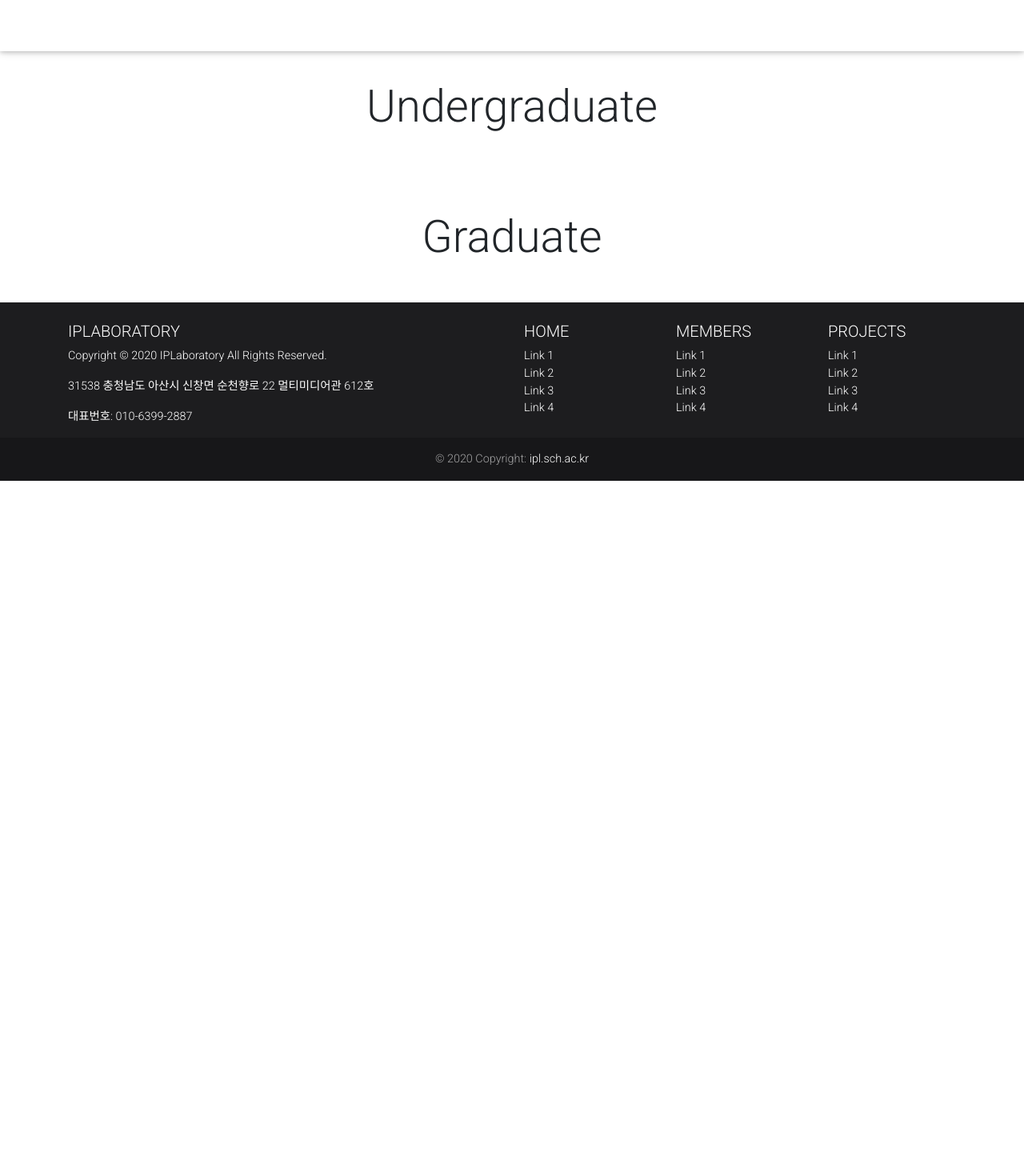
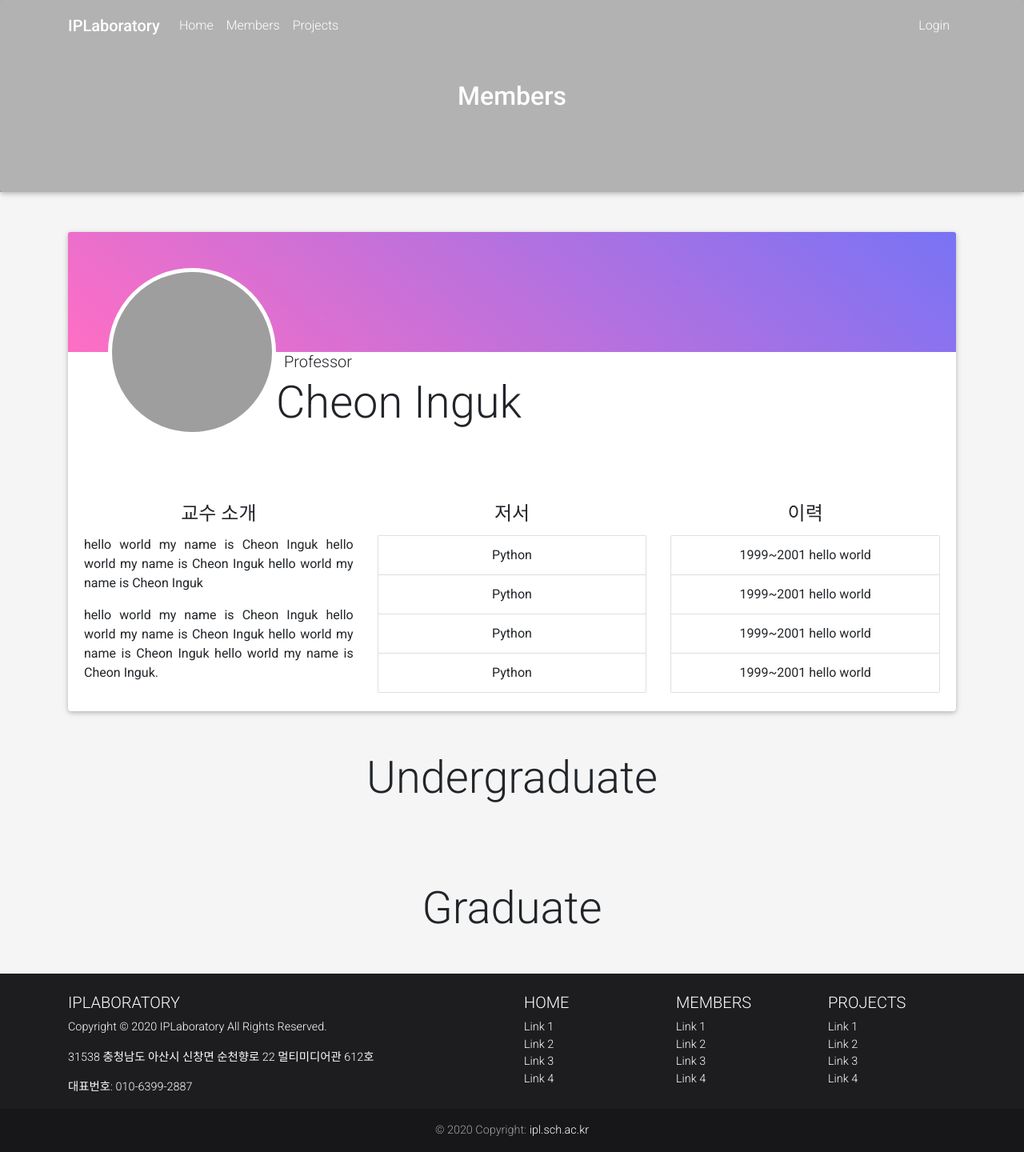
Before and after one commit to HwangSB/IPLSite, a Django app: template home/templates/members.html in a window 1280 px wide. Shown: the whole page at 80% size. Before the commit the page ends 601 px from the top, so only its background shows below. Run offline with Django 3.2, Linux system fonts and the light colour scheme; the template is opened without the code that fills it, so the values that code supplies are empty; some libraries are stand-ins or nearby versions; grey boxes are pictures that could not be loaded.

Commit message:
New Favicon Member page Solved static files path issue

```diff
--- a/IPLSite/settings.py
+++ b/IPLSite/settings.py
@@ -119,13 +119,11 @@ USE_TZ = True
 # https://docs.djangoproject.com/en/3.0/howto/static-files/
 
 BASE_DIR = os.path.dirname(os.path.dirname(os.path.abspath(__file__)))
-ROOT_DIR = os.path.dirname(BASE_DIR)
 
 STATIC_URL = '/static/'
 
-STATIC_DIR = os.path.join(BASE_DIR, 'static')
 STATICFILES_DIRS = [
-    STATIC_DIR,
+    os.path.join(BASE_DIR, 'home', 'static')
 ]
 
-STATIC_ROOT = os.path.join(ROOT_DIR, '.static_root')
+STATIC_ROOT = os.path.join(BASE_DIR, 'static')
--- a/home/static/css/style.css
+++ b/home/static/css/style.css
@@ -1,11 +1,8 @@
 .cover-page {
-    height: 100%;
-}
-
-@media (max-width: 740px) {
-    .cover-page {
-        height: 100vh;
-    }
+    height: 100vh;
+    background-repeat: no-repeat;
+    background-size: cover;
+    background-position: center;
 }
 
 .top-nav-collapse {
@@ -16,13 +13,59 @@
     background: transparent !important;
 }
 
-@media (max-width: 991px) {
-    .navbar:not(.top-nav-collapse) {
-        background: transparent !important;
-    }
-}
-
 .hr-light {
     border-top: 3px solid #fff;
     width: 400px;
 }
+
+.avatar-bg {
+    width: 100%;
+    height: 150px;
+    margin-bottom: 120px;
+    position: relative;
+}
+
+.avatar-left {
+    position: absolute;
+    left: 50px;
+    top: 100%;
+    transform: translate(0%, -50%);
+}
+
+.avatar-title-left {
+    position: absolute;
+    left: 260px;
+    top: 180px;
+}
+
+.avatar-subtitle-left {
+    position: absolute;
+    left: 270px;
+    top: 150px;
+}
+
+@media (min-width: 1200px) {
+}
+
+@media (max-width: 1199px) {
+}
+
+@media (max-width: 992px) {
+}
+
+@media (max-width: 768px) {
+    .avatar-left {
+        position: absolute;
+        left: 50%;
+        top: 100%;
+        transform: translate(-50%, -50%);
+    }
+
+    .avatar-title-left {
+        position: static;
+    }
+
+    .avatar-subtitle-left {
+        position: static;
+    }
+}
--- a/home/templates/base.html
+++ b/home/templates/base.html
@@ -13,7 +13,7 @@
     <title>순천향대학교 영상처리 연구실</title>
 
     <!-- MDB icon -->
-    <link rel="icon" href="{% static 'img/mdb-favicon.ico' %}" type="image/x-icon">
+    <link rel="icon" href="{% static 'img/favicon.ico' %}" type="image/x-icon">
     <!-- Font Awesome -->
     <link rel="stylesheet" href="https://use.fontawesome.com/releases/v5.11.2/css/all.css">
     <!-- Google Fonts Roboto -->
@@ -23,14 +23,16 @@
     <!-- Material Design Bootstrap -->
     <link rel="stylesheet" href="{% static 'css/mdb.min.css' %}">
 
-    <!-- Start your external stylesheet here -->
+    <!-- Start your stylesheet here -->
     {% block css %}
     {% endblock %}
-    <!-- End your external stylesheet here -->
+    <!-- End your stylesheet here -->
+
 </head>
 
 <body aria-busy="true">
-    <nav class="navbar navbar-expand-lg navbar-dark fixed-top scrolling-navbar">
+    <!-- Start your project here -->
+    <nav class="navbar navbar-expand-lg navbar-dark fixed-top scrolling-navbar z-depth-0">
         <div class="container">
             <a class="navbar-brand" href="{% url 'home' %}"><strong>IPLaboratory</strong></a>
             <button class="navbar-toggler" type="button" data-toggle="collapse" data-target="#navbarSupportedContent-7"
@@ -58,7 +60,6 @@
         </div>
     </nav>
 
-    <!-- Start your project here-->
     {% block content %}
     {% endblock %}
 
@@ -105,7 +106,7 @@
             <a href="https://hwangsb.github.io"> ipl.sch.ac.kr</a>
         </div>
     </footer>
-    <!-- End your project here-->
+    <!-- End your project here -->
 
     <!-- jQuery -->
     <script type="text/javascript" src="{% static 'js/jquery.min.js' %}"></script>
--- a/home/templates/members.html
+++ b/home/templates/members.html
@@ -6,19 +6,63 @@
 {% endblock %}
 
 {% block content %}
-<div style="background-color: white;">
-    <div class="container" style="padding-top: 100px;">
+<div class="card card-image"
+    style="background-image: url(https://via.placeholder.com/500); min-height: 30vh; background-position: center; background-repeat: no-repeat; background-size: cover;">
+    <div class="text-white text-center rgba-black-light py-5 px-4" style="min-height: 30vh; position: relative;">
+        <div style="position: absolute; left: 50%; top: 50%; transform: translate(-50%, -50%);">
+            <h2 class="card-title h2 my-4 py-2">Members</h2>
+        </div>
+    </div>
+</div>
+
+<div style="background-color: whitesmoke;">
+    <div class="container" style="padding-top: 50px;">
+        <div class="card" style="width: auto; margin: auto; margin-bottom: 50px;">
+            <div class="mx-auto avatar-bg purple-gradient" style="border-top-left-radius: 3px; border-top-right-radius: 3px;">
+                <div class="mx-auto avatar-left white rounded-circle">
+                    <img class="rounded-circle" src="https://mdbootstrap.com/img/Photos/Avatars/img%20%2810%29.jpg" style="width: 200px; height: 200px; margin: 5px;">
+                </div>
+            </div>
+            <h5 class="mx-auto avatar-subtitle-left">Professor</h4>
+            <h4 class="mx-auto text-center avatar-title-left display-4">Cheon Inguk</h4>
+            <div class="card-body">
+                <div class="row">
+                    <div class="col-lg-4 mt-5">
+                        <h4 class="card-title text-center">교수 소개</h4>
+                        <p class="text-justify">hello world my name is Cheon Inguk hello world my name is Cheon Inguk hello world my name is Cheon Inguk </p>
+                        <p class="text-justify">hello world my name is Cheon Inguk hello world my name is Cheon Inguk hello world my name is Cheon Inguk hello world my name is Cheon Inguk.</p>
+                    </div>
+                    <div class="col-lg-4 mt-5">
+                        <h4 class="card-title text-center">저서</h4>
+                        <ul class="list-group text-center">
+                            <li class="list-group-item">Python</li>
+                            <li class="list-group-item">Python</li>
+                            <li class="list-group-item">Python</li>
+                            <li class="list-group-item">Python</li>
+                        </ul>
+                    </div>
+                    <div class="col-lg-4 mt-5">
+                        <h4 class="card-title text-center">이력</h4>
+                        <ul class="list-group text-center">
+                            <li class="list-group-item">1999~2001 hello world</li>
+                            <li class="list-group-item">1999~2001 hello world</li>
+                            <li class="list-group-item">1999~2001 hello world</li>
+                            <li class="list-group-item">1999~2001 hello world</li>
+                        </ul>
+                    </div>
+                </div>
+            </div>
+        </div>
+
         <h1 class="display-4" style="text-align: center;">Undergraduate</h1>
         <div class="row mt-5">
             {% for undergraduate in undergraduates %}
             <div class="col-lg-4 col-md-6">
-                <div class="card" style="width: 300px; margin-bottom: 50px;">
+                <div class="card" style="width: 300px; margin: auto; margin-bottom: 50px;">
                     <div style="position: relative;">
-                        <div class="blue-gradient color-block mx-auto" style="width: 100%; height: 150px; border-top-left-radius: 3px; border-top-right-radius: 3px;"></div>
-                        <div style="width: 100%; height: 120px;"></div>
-                        <div class="mx-auto white rounded-circle" style="position: absolute; left: 50%; top: 55%; transform: translate(-50%, -50%); width: 210px; height: 210px;"></div>
-                        <div class="mx-auto white" style="position: absolute; left: 50%; top: 55%; transform: translate(-50%, -50%);">
-                            <img src="https://mdbootstrap.com/img/Photos/Avatars/img%20%2810%29.jpg" class="rounded-circle" style="width: 200px; height: 200px;">
+                        <div class="mx-auto peach-gradient" style="width: 100%; height: 150px; border-top-left-radius: 3px; border-top-right-radius: 3px; margin-bottom: 120px;"></div>
+                        <div class="mx-auto white rounded-circle" style="position: absolute; left: 50%; top: 55%; transform: translate(-50%, -50%);">
+                            <img src="https://mdbootstrap.com/img/Photos/Avatars/img%20%2810%29.jpg" class="rounded-circle" style="width: 200px; height: 200px; margin: 5px;">
                         </div>
                     </div>
                     <div class="card-body">
@@ -35,13 +79,11 @@
         <div class="row mt-5">
             {% for undergraduate in graduates %}
             <div class="col-lg-4 col-md-6">
-                <div class="card" style="width: 300px; margin-bottom: 50px;">
+                <div class="card" style="width: 300px; margin: auto; margin-bottom: 50px;">
                     <div style="position: relative;">
-                        <div class="blue-gradient color-block mx-auto" style="width: 100%; height: 150px; border-top-left-radius: 3px; border-top-right-radius: 3px;"></div>
-                        <div style="width: 100%; height: 120px;"></div>
-                        <div class="mx-auto white rounded-circle" style="position: absolute; left: 50%; top: 55%; transform: translate(-50%, -50%); width: 210px; height: 210px;"></div>
-                        <div class="mx-auto white" style="position: absolute; left: 50%; top: 55%; transform: translate(-50%, -50%);">
-                            <img src="https://mdbootstrap.com/img/Photos/Avatars/img%20%2810%29.jpg" class="rounded-circle" style="width: 200px; height: 200px;">
+                        <div class="mx-auto aqua-gradient" style="width: 100%; height: 150px; border-top-left-radius: 3px; border-top-right-radius: 3px; margin-bottom: 120px;"></div>
+                        <div class="mx-auto white rounded-circle" style="position: absolute; left: 50%; top: 55%; transform: translate(-50%, -50%);">
+                            <img src="https://mdbootstrap.com/img/Photos/Avatars/img%20%2810%29.jpg" class="rounded-circle" style="width: 200px; height: 200px; margin: 5px;">
                         </div>
                     </div>
                     <div class="card-body">
```
Also changed, not shown: home/templates/home.html (+4 -5 lines), home/templates/projects.html (+22 -0 lines), home/static/img/favicon.ico (added), home/static/img/mdb-favicon.ico (deleted).
